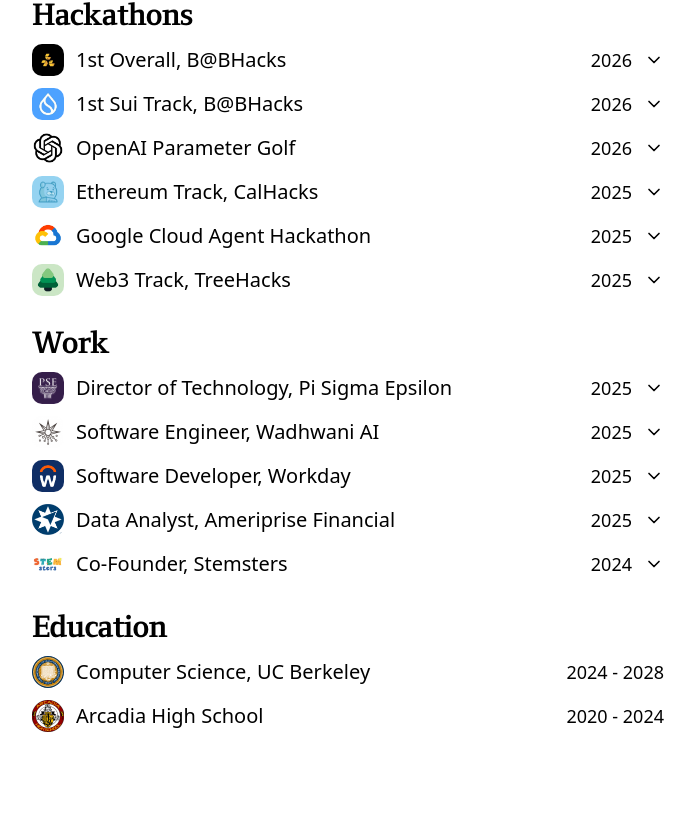
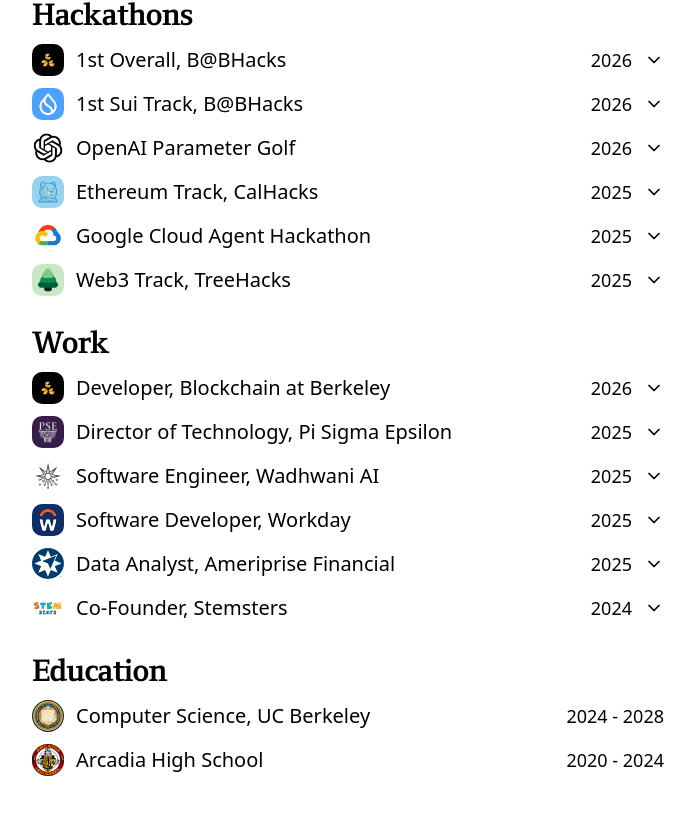
Before and after one commit to notandruu/andruu.dev-2026, a React (Vite) app: page / in a window 1280 px wide. Shown: the part 938-1752 px from the top of the page, without its empty margins (292-987 px from the left). Built offline with nearby package versions, Linux system fonts and the light colour scheme.

Commit message:
add blockchain at berkeley back to work

```diff
--- a/src/data/portfolio-data.ts
+++ b/src/data/portfolio-data.ts
@@ -226,15 +226,6 @@ export const portfolioData = {
 
   hiddenWork: [
     {
-      id: 'bab',
-      title: 'Developer, Blockchain at Berkeley',
-      year: '2026',
-      iconType: 'image',
-      iconContent: '/logos/bab.jpeg',
-      description: "Shipping smart contract applications and full-stack dApps for company consulting engagements through UC Berkeley's blockchain org. Contribute to open-source protocol research and run technical workshops for student developers.",
-      hasMedia: false,
-    },
-    {
       id: 'hexlayer',
       title: 'getaurora.app',
       year: '2025',
@@ -259,6 +250,15 @@ export const portfolioData = {
   ] as AccordionItemData[],
 
   work: [
+    {
+      id: 'bab',
+      title: 'Developer, Blockchain at Berkeley',
+      year: '2026',
+      iconType: 'image',
+      iconContent: '/logos/bab.jpeg',
+      description: "Shipping smart contract applications and full-stack dApps for company consulting engagements through UC Berkeley's blockchain org. Contribute to open-source protocol research and run technical workshops for student developers.",
+      hasMedia: false,
+    },
     {
       id: 'pse',
       title: 'Director of Technology, Pi Sigma Epsilon',
```
